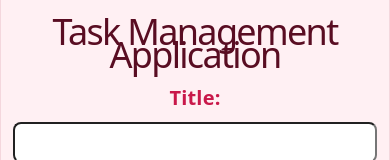
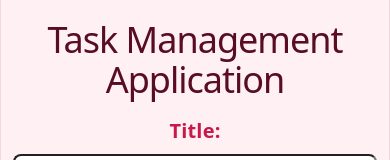
Before and after one commit to SyedaAnoosha/Task-Management-Web-App, a React app in the folder frontend/: page / in a window 390 px wide. Shown: the top 160 px of the page. Built offline with nearby package versions, Linux system fonts and the light colour scheme; no server answers; sample sign-in values are in the browser's storage; the HTML template or start-up script is replaced by a standard one.

Commit message:
line spacing added in h1 for small screens

```diff
--- a/frontend/src/index.css
+++ b/frontend/src/index.css
@@ -114,7 +114,8 @@ h2 {
 
 h1 {
   font-size: 56px;
-  letter-spacing: -1.68px;
+  letter-spacing: -1px;
+  line-height: 110%;
   margin: 32px 0;
   @media (max-width: 1024px) {
     font-size: 36px;
```
